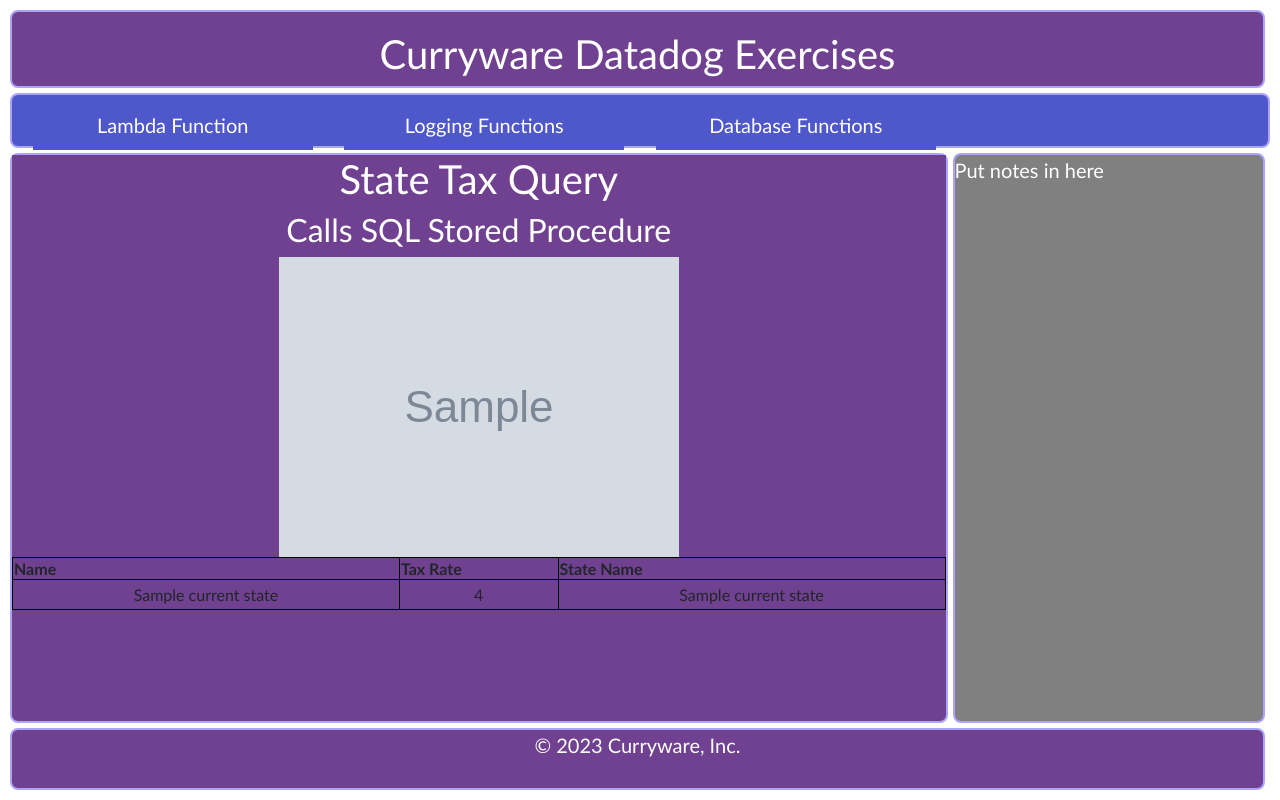
After one commit to scotcurry/Datadog, a Flask app: template templates/state_tax.html in a window 1280 px wide. The commit adds this page. Run offline with Flask 3, Linux system fonts and the light colour scheme; the template is opened without the code that fills it: most values are stand-ins (such as "Sample title", 1, 10 or a date in 2020); grey boxes marked "Sample" are stand-in pictures; some libraries are stand-ins or nearby versions.

Commit message:
Added pages to exercise SQL Server

```diff
--- a/app.py
+++ b/app.py
@@ -132,3 +132,15 @@ def multi_line_log_api():
 
     write_multi_line_log_entry()
     return render_template('logging_calls.html')
+
+
+@app.route('/database_functions', methods=['GET'])
+def database_functions():
+    response = requests.get('https://win2019server.curryware.org/api/database')
+    body = response.content
+    json_body = json.loads(body)
+    sql_server_image_location = './static/images/sql_server.png'
+    for current_state in json_body:
+        scot = current_state['Name']
+
+    return render_template('state_tax.html', sql_image=sql_server_image_location, state_tax_rates=json_body)
--- /dev/null
+++ b/database_classes/state_tax_rates.py
@@ -0,0 +1,6 @@
+class StateTaxRates:
+
+    def __init__(self, name, tax_rate, state_name):
+        self.name = name
+        self.tax_rate = tax_rate
+        self.state_name = state_name
--- a/templates/layout.html
+++ b/templates/layout.html
@@ -14,6 +14,19 @@
 
     <!-- Custom styles for this template -->
     <link href="../static/dist/css/cover.css" rel="stylesheet">
+  <style>
+        table,
+        th,
+        td {
+            border: 1px solid black;
+            border-collapse: collapse;
+        }
+        /* setting the text-align property to center*/
+        td {
+            padding: 5px;
+            text-align: center;
+        }
+    </style>
   </head>
 
   <body>
@@ -24,6 +37,7 @@
           <ul>
           <li><a class="nav-link active" href="/chuckjoke">Lambda Function</a></li>
           <li><a class="nav-link active" href="/logging_functions">Logging Functions</a></li>
+          <li><a class="nav-link active" href="/database_functions">Database Functions</a></li>
           </ul>
         </nav>
         {% block content %}
--- /dev/null
+++ b/templates/state_tax.html
@@ -0,0 +1,30 @@
+{% extends "layout.html" %}
+{% block content %}
+<article>
+  <div class="article-settings">
+    <h1 class="cover-heading">State Tax Query</h1>
+    <h2 class="cover-heading">Calls SQL Stored Procedure</h2>
+    <img src="{{ sql_image }}" alt="Chuck Norris">
+    <table style="width:100%">
+      <tbody>
+      <tr>
+        <th>Name</th>
+        <th>Tax Rate</th>
+        <th>State Name</th>
+      </tr>
+      {% for current_state in state_tax_rates %}
+      <tr>
+        <td>{{ current_state['Name'] }}</td>
+        <td>{{ current_state['TaxRate'] }}</td>
+        <td>{{ current_state['StateName'] }}</td>
+      </tr>
+      {% endfor %}
+      </tbody>
+    </table>
+  </div>
+</article>
+
+<aside>
+  <p>Put notes in here</p>
+</aside>
+{% endblock %}
```
Also changed, not shown: requirements.txt (+5 -5 lines), database_classes/__init__.py (added), static/images/sql_server.png (added), 1 other file.
